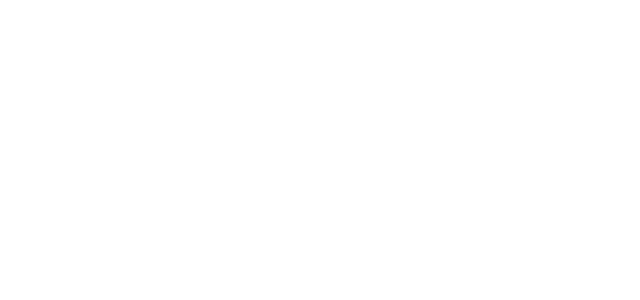
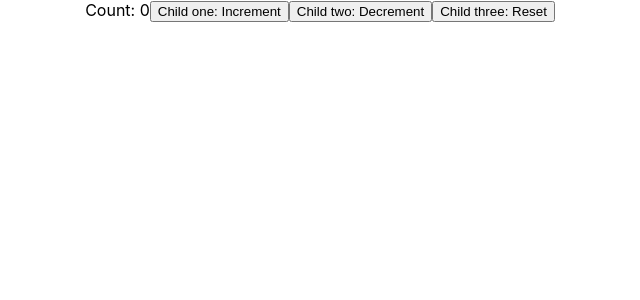
Before and after one commit to nttanh6299/complete-hooks, a React (Create React App) app: page / in a window 1280 px wide. Shown: the top 300 px of the page, without its empty margins (320-960 px from the left). Built offline with nearby package versions, Linux system fonts and the light colour scheme.

Commit message:
basic useReducer

```diff
--- a/src/App.js
+++ b/src/App.js
@@ -4,6 +4,7 @@
 import * as useStateComponent from './Components/useStates';
 import * as useEffectComponent from './Components/useEffects';
 import * as useContextComponent from './Components/useContexts';
+import * as useReducerComponent from './Components/useReducers';
 
 import * as Overreacted from './Overreacted';
 
@@ -25,7 +26,8 @@
       {/* <useEffectComponent.IntervalCounterHook /> */}
       {/* <useEffectComponent.DataFetchingOne /> */}
       {/* <useContextComponent.ParentComponent /> */}
-
+      {/* <useReducerComponent.CounterOne /> */}
+      <useReducerComponent.ParentComponent />
     </div>
   );
 }
--- /dev/null
+++ b/src/Components/useReducers/ChildOne.js
@@ -0,0 +1,10 @@
+import React, { useContext } from 'react';
+import { CountContext } from './ParentComponent';
+
+const ChildOne = () => {
+    const { dispatchAction } = useContext(CountContext);
+
+    return ( <button onClick={dispatchAction({type: 'increment'})}>Child one: Increment</button> );
+}
+
+export default ChildOne;
--- /dev/null
+++ b/src/Components/useReducers/ChildThree.js
@@ -0,0 +1,10 @@
+import React, { useContext } from 'react';
+import { CountContext } from './ParentComponent';
+
+const ChildThree = () => {
+    const { dispatchAction } = useContext(CountContext);
+
+    return ( <button onClick={dispatchAction({type: 'reset'})}>Child three: Reset</button> );
+}
+
+export default ChildThree;
--- /dev/null
+++ b/src/Components/useReducers/ChildTwo.js
@@ -0,0 +1,10 @@
+import React, { useContext } from 'react';
+import { CountContext } from './ParentComponent';
+
+const ChildTwo = () => {
+    const { dispatchAction } = useContext(CountContext);
+
+    return ( <button onClick={dispatchAction({type: 'decrement'})}>Child two: Decrement</button> );
+}
+
+export default ChildTwo;
--- /dev/null
+++ b/src/Components/useReducers/CounterOne.js
@@ -0,0 +1,31 @@
+import React, { useReducer } from 'react';
+
+const initialState = 0;
+
+const reducer = (state, action) => {
+    switch(action.type) {
+        case 'increment':
+            return state + 1;
+        case 'decrement':
+            return state - 1;
+        case 'reset':
+            return initialState;
+        default:
+            return state;
+    }
+}
+
+export const CounterOne = () => {
+    const [count, dispatch] = useReducer(reducer, initialState);
+
+    const dispatchAction = (action) => () => {
+        dispatch(action);
+    }
+
+    return ( <div>
+        <p>Count: {count}</p>
+        <button onClick={dispatchAction({ type: 'increment' })}>+ 1</button>
+        <button onClick={dispatchAction({ type: 'decrement' })}>- 1</button>
+        <button onClick={dispatchAction({ type: 'reset' })}>Reset</button>
+    </div> );
+}
--- /dev/null
+++ b/src/Components/useReducers/ParentComponent.js
@@ -0,0 +1,38 @@
+import React, { useReducer } from 'react';
+import ChildOne from './ChildOne';
+import ChildTwo from './ChildTwo';
+import ChildThree from './ChildThree';
+
+export const CountContext = React.createContext();
+
+const initialState = 0;
+
+const reducer = (state, action) => {
+    switch(action.type) {
+        case 'increment':
+            return state + 1;
+        case 'decrement':
+            return state - 1;
+        case 'reset':
+            return initialState;
+        default:
+            return state;
+    }
+}
+
+export const ParentComponent = () => {
+    const [count, dispatch] = useReducer(reducer, initialState);
+
+    const dispatchAction = (action) => () => {
+        dispatch(action);
+    }
+
+    return ( <div>
+        Count: {count}
+        <CountContext.Provider value={{dispatchAction}}>
+            <ChildOne />
+            <ChildTwo />
+            <ChildThree />
+        </CountContext.Provider>
+    </div> );
+}
--- /dev/null
+++ b/src/Components/useReducers/index.js
@@ -0,0 +1,2 @@
+export { CounterOne } from './CounterOne';
+export { ParentComponent } from './ParentComponent';
```
